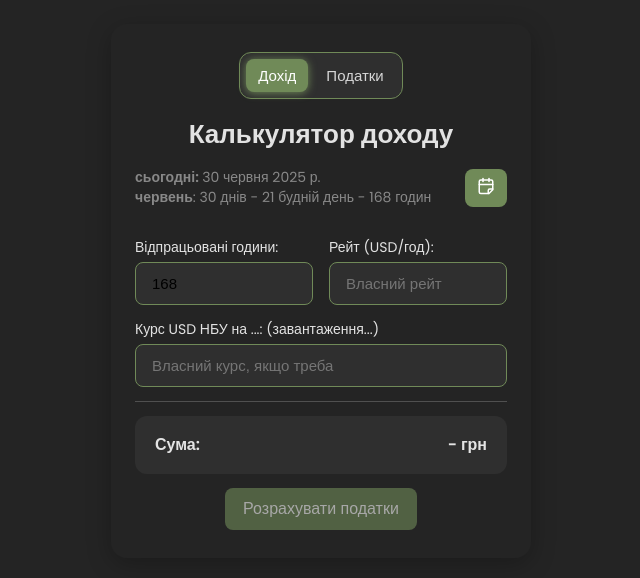
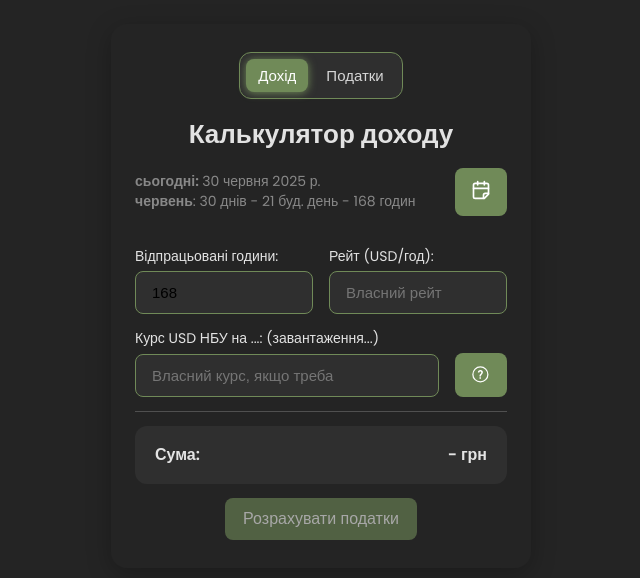
Before and after one commit to qboww/taxifyy, a React (Vite) app: page / in a window 1280 px wide. Shown: the top 578 px of the page, without its empty margins (319-959 px from the left). Built offline with nearby package versions, Linux system fonts and the light colour scheme; no server answers.

Commit message:
minor changes

```diff
--- a/index.html
+++ b/index.html
@@ -5,10 +5,10 @@
   <meta charset="UTF-8" />
   <link rel="icon" type="image/png" href="/public/favicon-96x96.png" sizes="96x96" />
   <link rel="icon" type="image/svg+xml" href="/public/favicon.svg" />
-  <link rel="shortcut icon" href="/public/favicon.ico" />
+  <link rel="shortcut icon" href="/favicon.ico" />
   <link rel="apple-touch-icon" sizes="180x180" href="/public/apple-touch-icon.png" />
   <meta name="apple-mobile-web-app-title" content="Taxify" />
-  <link rel="manifest" href="/public/site.webmanifest" />
+  <link rel="manifest" href="/site.webmanifest" />
   <link href="https://fonts.googleapis.com/css2?family=Poppins:wght@400;600&display=swap" rel="stylesheet">
   <meta name="viewport" content="width=device-width, user-scalable=no" />
   <title>Taxes calculator</title>
--- a/src/components/IncomeCalculator/IncomeCalculator.jsx
+++ b/src/components/IncomeCalculator/IncomeCalculator.jsx
@@ -3,6 +3,7 @@ import { getWeekdays, fetchUsdRate, formatHoursWord, formatDaysWord, formatWorkD
 import { useLocalStorageWithExpiry } from "../../utils/useLocalStorageWithExpiry";
 import StaticCalendar from "../../components/StaticCalendar/StaticCalendar";
 import { LuCalendarFold } from "react-icons/lu";
+import { VscQuestion } from "react-icons/vsc";
 import { IoClose } from "react-icons/io5";
 import styles from "./IncomeCalculator.module.css";
 
@@ -17,22 +18,34 @@ export default function IncomeCalculator({ onTransfer }) {
   const [hoursWorked, setHoursWorked] = useLocalStorageWithExpiry("incomeCalc_hoursWorked", workingHours);
   const [hourlyRateUsd, setHourlyRateUsd] = useLocalStorageWithExpiry("incomeCalc_hourlyRateUsd", 0);
   const [customRate, setCustomRate] = useLocalStorageWithExpiry("incomeCalc_customRate", 0);
+  const [cachedUsdRate, setCachedUsdRate] = useLocalStorageWithExpiry("incomeCalc_usdRate", null, 1);
   const [isCalendarOpen, setIsCalendarOpen] = useState(false);
 
   const [usdRate, setUsdRate] = useState(null);
   const [usdDate, setUsdDate] = useState(null);
 
   useEffect(() => {
+    if (cachedUsdRate) {
+      setUsdRate(cachedUsdRate.rate);
+      setUsdDate(cachedUsdRate.exchangedate);
+      if (!customRate) {
+        setCustomRate(cachedUsdRate.rate);
+      }
+      return;
+    }
+
     const controller = new AbortController();
     fetchUsdRate(controller.signal).then((res) => {
       if (res?.rate) {
         setUsdRate(res.rate);
         setUsdDate(res.exchangedate);
+        setCachedUsdRate(res);
         if (!customRate) {
           setCustomRate(res.rate);
         }
       }
     });
+
     return () => controller.abort();
   }, []);
 
@@ -58,7 +71,7 @@ export default function IncomeCalculator({ onTransfer }) {
           {workingHours} {formatHoursWord(workingHours)}
         </span>
         <button onClick={() => setIsCalendarOpen((prev) => !prev)} className={`${styles.calendarBtn} ${styles.button}`} style={{ marginTop: "8px" }}>
-          {isCalendarOpen ? <IoClose size={18} /> : <LuCalendarFold size={18} />}
+          {isCalendarOpen ? <IoClose size={20} /> : <LuCalendarFold size={20} />}
         </button>
       </div>
 
@@ -89,6 +102,7 @@ export default function IncomeCalculator({ onTransfer }) {
 
       <label className={styles.label}>
         Курс USD НБУ на {usdDate || "..."}: {usdRate ? `${usdRate} грн` : "(завантаження...)"}
+        <div className={styles.inpQa}>
           <input
             type="number"
             className={styles.input}
@@ -97,6 +111,10 @@ export default function IncomeCalculator({ onTransfer }) {
             onChange={(e) => setCustomRate(Number(e.target.value))}
             step="0.0001"
           />
+          <button className={`${styles.qaBtn} ${styles.button}`} onClick={() => window.open("https://bank.gov.ua/ua/markets/exchangerates", "_blank")}>
+            <VscQuestion size={20} />
+          </button>
+        </div>
       </label>
 
       <hr />
--- a/src/components/IncomeCalculator/IncomeCalculator.module.css
+++ b/src/components/IncomeCalculator/IncomeCalculator.module.css
@@ -36,7 +36,7 @@ hr {
 
 .calendarBtn {
   margin: 0px !important;
-  padding: 8px 12px !important;
+  padding: 12px 16px !important;
 }
 
 .hourRate{
@@ -49,7 +49,6 @@ hr {
   flex-direction: column;
   gap: 4px;
   font-size: 14px;
-  width: 100%;
 }
 
 .input {
@@ -111,3 +110,15 @@ hr {
   opacity: 0.6;
   cursor: default;
 }
+
+.qaBtn{
+  display: flex;
+  padding: 12px 16px;
+}
+
+.inpQa{
+  display: flex;
+  justify-content: space-between;
+  gap: 16px;
+  align-items: center;
+}
--- a/src/components/StaticCalendar/StaticCalendar.module.css
+++ b/src/components/StaticCalendar/StaticCalendar.module.css
@@ -19,6 +19,7 @@
     font-size: 14px;
     color: var(--text-dark);
     background: rgba(255, 255, 255, 0.05);
+    margin-bottom: 16px;
 }
 
 .calendar th,
--- a/src/components/TaxCalculator/TaxCalculator.module.css
+++ b/src/components/TaxCalculator/TaxCalculator.module.css
@@ -106,3 +106,8 @@ hr {
     margin: 0px;
   }
 }
+
+.qaBtn {
+  margin: 0px !important;
+  padding: 12px 16px !important;
+}
--- a/src/utils/helpers.js
+++ b/src/utils/helpers.js
@@ -18,10 +18,10 @@ export function formatWorkDaysWord(count) {
   const lastDigit = count % 10;
   const lastTwoDigits = count % 100;
 
-  if (lastTwoDigits >= 11 && lastTwoDigits <= 14) return 'будніх днів';
-  if (lastDigit === 1) return 'будній день';
-  if (lastDigit >= 2 && lastDigit <= 4) return 'будніх дні';
-  return 'будніх днів';
+  if (lastTwoDigits >= 11 && lastTwoDigits <= 14) return 'буд. днів';
+  if (lastDigit === 1) return 'буд. день';
+  if (lastDigit >= 2 && lastDigit <= 4) return 'буд. дні';
+  return 'буд. днів';
 };
 
 export function formatDaysWord(count) {
```
Lines whose indentation alone changed are shown as unchanged.
